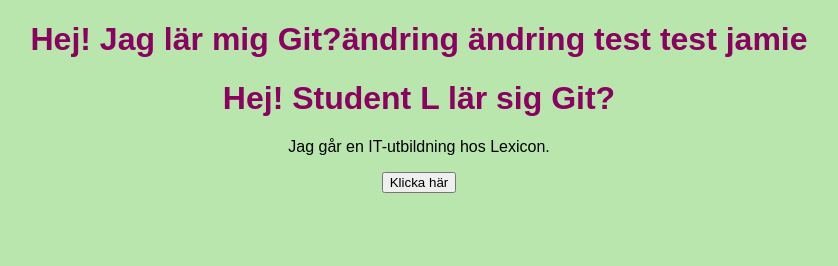
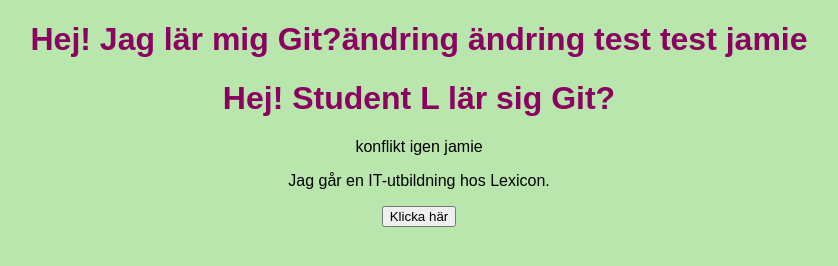
Before and after one commit to GoranWidlund/Grupp3Projekt1, a plain HTML site: page index.html in a window 1280 px wide. Shown: the whole page, without its empty margins (221-1059 px from the left). Drawn offline with Linux system fonts and the light colour scheme.

Commit message:
conflict row 11 below headers don't resolve

```diff
--- a/index.html
+++ b/index.html
@@ -8,6 +8,7 @@
 <body>
   <h1>Hej! Jag lär mig Git?ändring ändring test test jamie</h1>
   <h1>Hej! Student L lär sig Git?</h1>
+  konflikt igen jamie
   <p>Jag går en IT-utbildning hos Lexicon.</p>
   <button id="myButton">Klicka här</button>
   <script src="script.js"></script>
```
